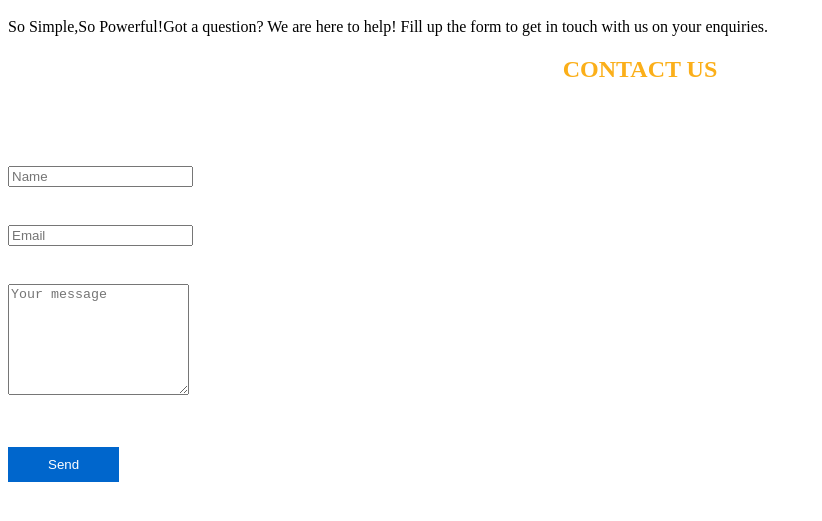
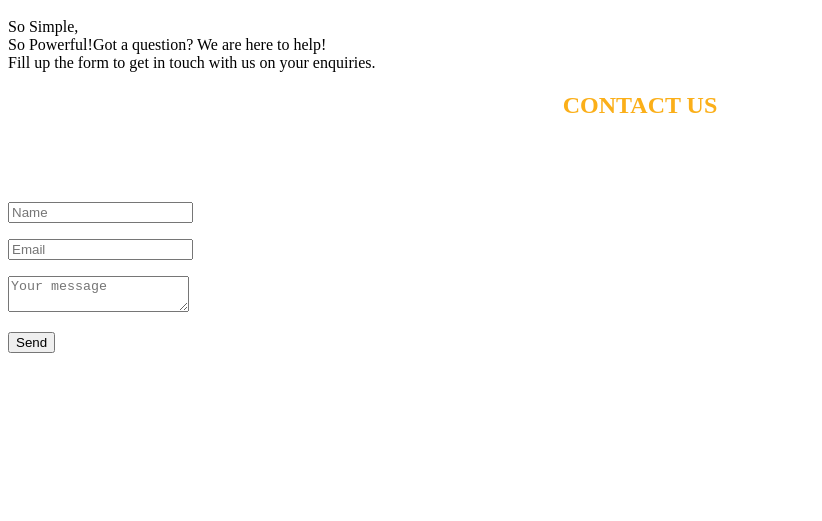
Before and after one commit to YunusStahlschmidt/Qimia-Internship-Gatsby-Project, a Gatsby site: page /Contact in a window 1280 px wide. Shown: the part 125-646 px from the top of the page, without its empty margins (0-822 px from the left). Built offline with nearby package versions, Linux system fonts and the light colour scheme; Gatsby itself is replaced by a stand-in of ours.

Commit message:
form updated v0.2

```diff
--- a/src/pages/Contact.js
+++ b/src/pages/Contact.js
@@ -11,18 +11,18 @@ export default function Contact() {
                 <Col md={6}>
                     <span className="section-info-header">
                         So Simple,
-                    </span>
-                    <span className="section-info-header">
+                        <br/>
                         So Powerful!
                     </span>
                     <span className="section-info-text">
                         Got a question? We are here to help!
+                        <br/>
                         Fill up the form to get in touch with us on your enquiries.
                     </span>
                 </Col>
                 <Col md={6}>
                     <h2 className="contact-form-title">CONTACT US</h2>
-                    <form name="contact" method="POST" data-netlify="true">
+                    {/* <form name="contact" method="POST" data-netlify="true">
                         <input type="hidden" name="form-name" value="contact" />
                         <div className="form-inputs">
                             <input type="text" className="form-control" id="name" name="name" placeholder="Name"  required/>
@@ -31,11 +31,26 @@ export default function Contact() {
                             <input type="email" className="form-control" id="email" name="email" placeholder="Email"  required/>
                         </div>
                         <div className="form-inputs">
-                            <textarea className="form-control" type="textarea" name="message" id="message" maxLength="6000" rows="7" placeholder="Your message"></textarea>
+                            <textarea className="form-control" type="textarea" name="message" id="message" maxLength="6000" rows="2" placeholder="Your message"></textarea>
                         </div>
                         <div className="">
                             <button type="submit" className="from-submit">Send</button>
                         </div>
+                    </form> */}
+                    <form name="contact" method="post">
+                        <input type="hidden" name="form-name" value="contact" />
+                        <p>
+                            <input type="text" className="form-control" name="name" placeholder="Name"  required/>
+                        </p>
+                        <p>
+                            <input type="email" className="form-control" name="email" placeholder="Email"  required/>
+                        </p>
+                        <p>
+                            <textarea className="form-control" type="textarea" name="message" maxLength="6000" rows="2" placeholder="Your message"></textarea>
+                        </p>
+                        <p>
+                            <button type="submit">Send</button>
+                        </p>
                     </form>
                 </Col>
             </Row>
--- a/src/pages/Home.js
+++ b/src/pages/Home.js
@@ -8,7 +8,7 @@ import { Image, Text } from "react-bootstrap"
 
 export default function HomeSection() {
     return (
-      <div className="container">
+      <div className="container ">
           <div className="row">
             <div className="col-md-4">
               <span className="section-info-header">
```
Also changed, not shown: data/data.json (renamed from data/pageData.json).
